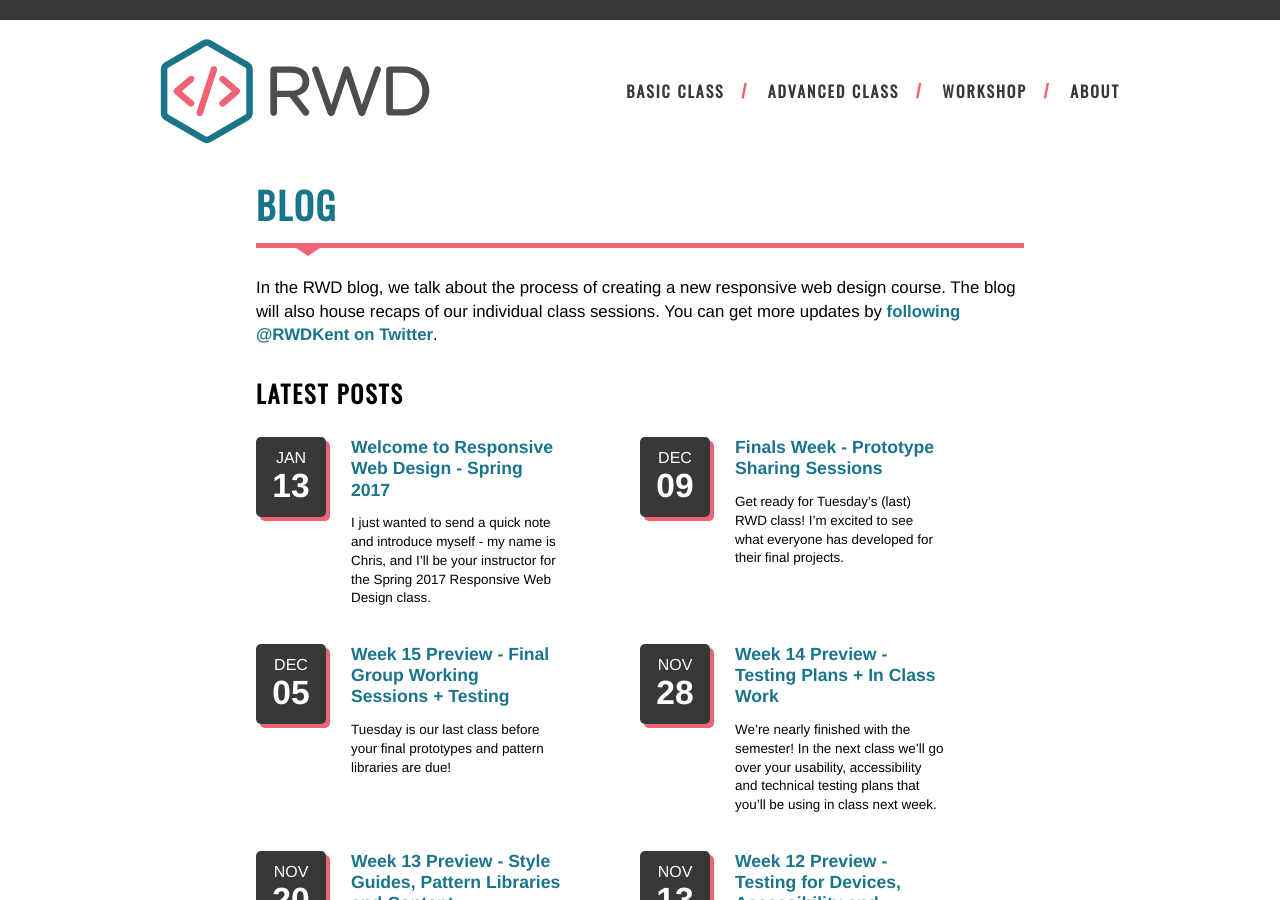
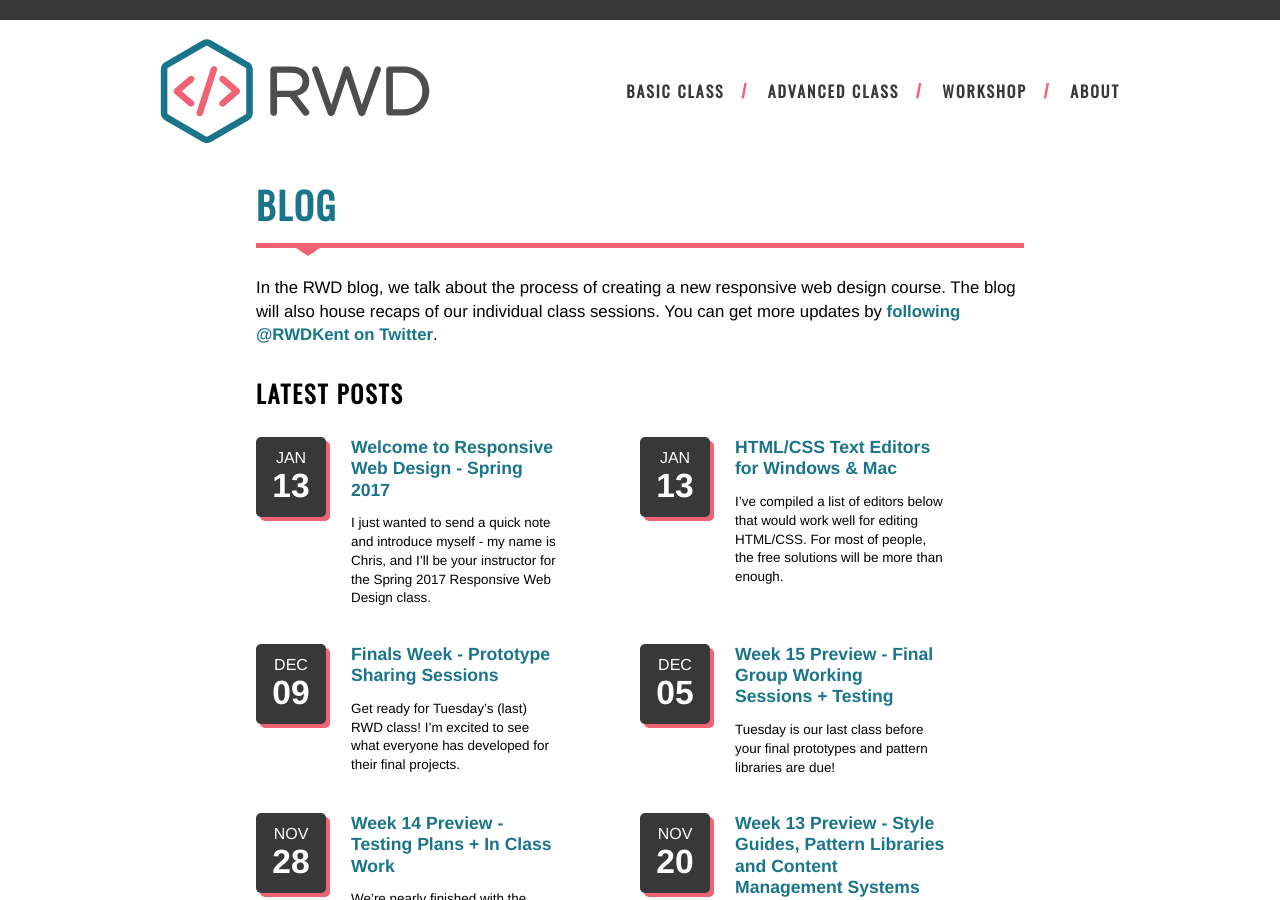
Before and after one commit to KentStateWeb/rwd, a Jekyll site: the page built from blog/index.html, in a window 1280 px wide and 900 px high. Built offline with Jekyll 4.4.1, drawn with Linux system fonts in a browser that asks for light colours; some web fonts are replaced.

Commit message:
Added another blog post

```diff
--- /dev/null
+++ b/_posts/2017-01-13-free-text-editors.md
@@ -0,0 +1,26 @@
+---
+layout: post
+title: HTML/CSS Text Editors for Windows & Mac
+category: blog
+---
+
+I've compiled a list of editors below that would work well for editing HTML/CSS.  For most of people, the free solutions will be more than enough.
+
+In our classroom computers, we have access to [Atom](https://atom.io) (free) and [SublimeText](http://www.sublimetext.com) (SublimeText is $70).  You're definitely not required to purchase this software.  In fact, you can switch between different text editors depending on the computer you're using.
+
+I don't recommend TextEdit (Mac) or NotePad (Windows).  While they work, they don't offer even the most basic features like code highlighting, and TextEdit tends to want to go into Rich Text mode by default.  I also didn't include programs like Adobe Dreamweaver here because, while they also would work, they are often too complex for basic editing.
+
+## Free Text Editors
+
+* [Atom](https://atom.io): This is actually developed by GitHub.  I've heard good things.
+* [Brackets](http://brackets.io): From Adobe
+* [NotePad++ (Windows Only)](https://notepad-plus-plus.org)
+* [TextWranger (Mac Only)](http://www.barebones.com/products/textwrangler/)
+
+## Paid Text Editors
+
+* [SublimeText](http://www.sublimetext.com): Definitely the most popular right now.
+* [UltraEdit](http://www.ultraedit.com)
+* [BBEdit (Mac Only)](http://www.barebones.com/products/bbedit/)
+* [Coda (Mac Only)](https://panic.com/coda/)
+* [Smultron (Mac Only)](https://www.peterborgapps.com/smultron/)
--- a/class/index.html
+++ b/class/index.html
@@ -31,6 +31,8 @@ title: Basic RWD Class
 			<h2>Announcements</h2>
 			<div class="blog-posts group">
 			{% for post in site.posts limit:4 %}
+					{% assign currentdate = post.date | date: "%Y" %}
+					{% if currentdate > "2016" %}
 					<div class="blog-post group">
 						<a href="{{ post.url }}">
 							<div class="blog-post-date">
@@ -60,6 +62,7 @@ title: Basic RWD Class
 							</div>
 						</a>
 				</div>
+				{% endif %}
 				{% endfor %}
 			</div>
 			<a class="small button" href="/blog">View All Announcements</a>
```
Also changed, not shown: 4 other files.
